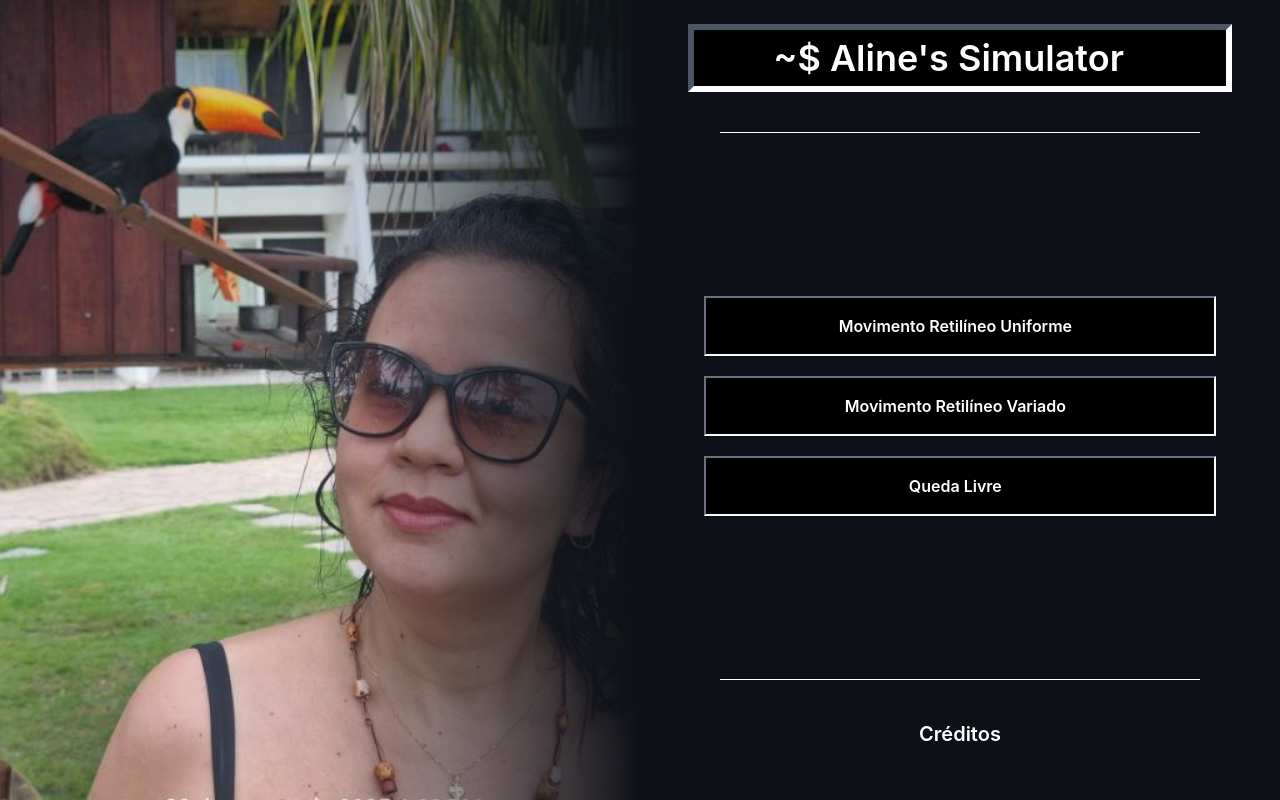
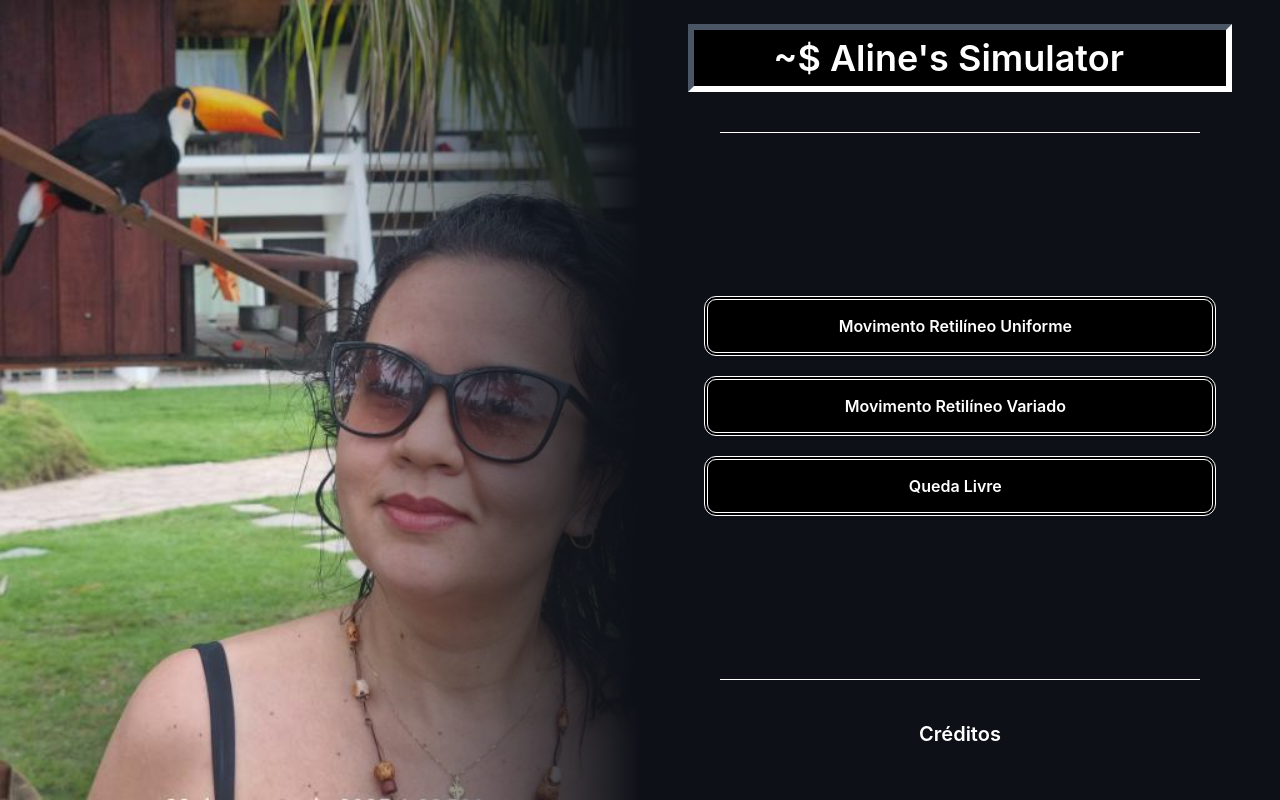
Before and after one commit to brasilicioh/aline-simulator, a React (Vite) app: page /#/ in a window 1280 px wide. Built offline with nearby package versions, Linux system fonts and the light colour scheme.

Commit message:
style: changed mainmenu btns style to match figma

```diff
--- a/src/pages/MainPage.tsx
+++ b/src/pages/MainPage.tsx
@@ -27,7 +27,7 @@ export function MainPage() {
               onClick={() => {
                 void navigate("/mru");
               }}
-              className="border-white border-t-gray-500 border-s-gray-500 border-2 flex group items-center gap-1 justify-center border-double w-[80%] h-15 font-semibold text-white cursor-pointer hover:scale-102 bg-black"
+              className="border-white border-double border-4 rounded-xl flex group items-center gap-1 justify-center w-[80%] h-15 font-semibold text-white cursor-pointer hover:scale-102 bg-black"
             >
               <p>Movimento Retilíneo Uniforme</p>
               <p className="invisible group-hover:visible animate-[piscar-seco_0.8s_steps(1,end)_infinite] font-bold self-center">
@@ -40,7 +40,7 @@ export function MainPage() {
               onClick={() => {
                 void navigate("/muv");
               }}
-              className="border-white border-t-gray-500 border-s-gray-500 flex items-center group justify-center gap-1 border-2 border-double w-[80%] h-15 font-semibold text-white cursor-pointer hover:scale-102 bg-black"
+              className="border-white border-double rounded-xl flex items-center group justify-center gap-1 border-4 w-[80%] h-15 font-semibold text-white cursor-pointer hover:scale-102 bg-black"
             >
               <p>Movimento Retilíneo Variado</p>
               <p className="invisible group-hover:visible animate-[piscar-seco_0.8s_steps(1,end)_infinite] font-bold self-center">
@@ -53,7 +53,7 @@ export function MainPage() {
               onClick={() => {
                 void navigate("/ql");
               }}
-              className="border-white border-t-gray-500 border-s-gray-500 border-2 flex gap-1 justify-center group items-center border-double w-[80%] h-15 font-semibold text-white cursor-pointer hover:scale-102 bg-black"
+              className="border-white border-4 border-double rounded-xl flex gap-1 justify-center group items-center w-[80%] h-15 font-semibold text-white cursor-pointer hover:scale-102 bg-black"
             >
               <p>Queda Livre</p>
               <p className="invisible group-hover:visible animate-[piscar-seco_0.8s_steps(1,end)_infinite] font-bold self-center">
```
